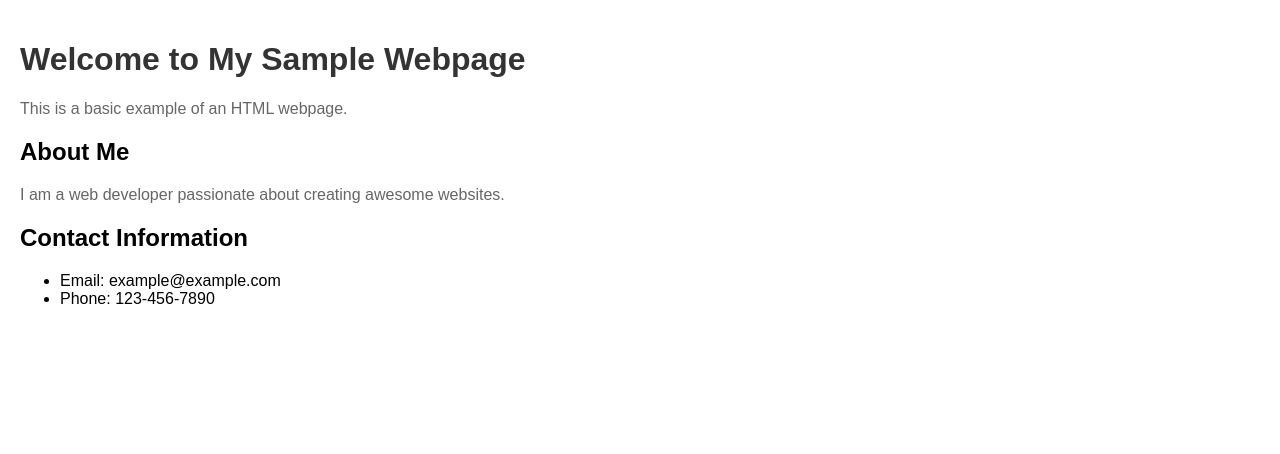
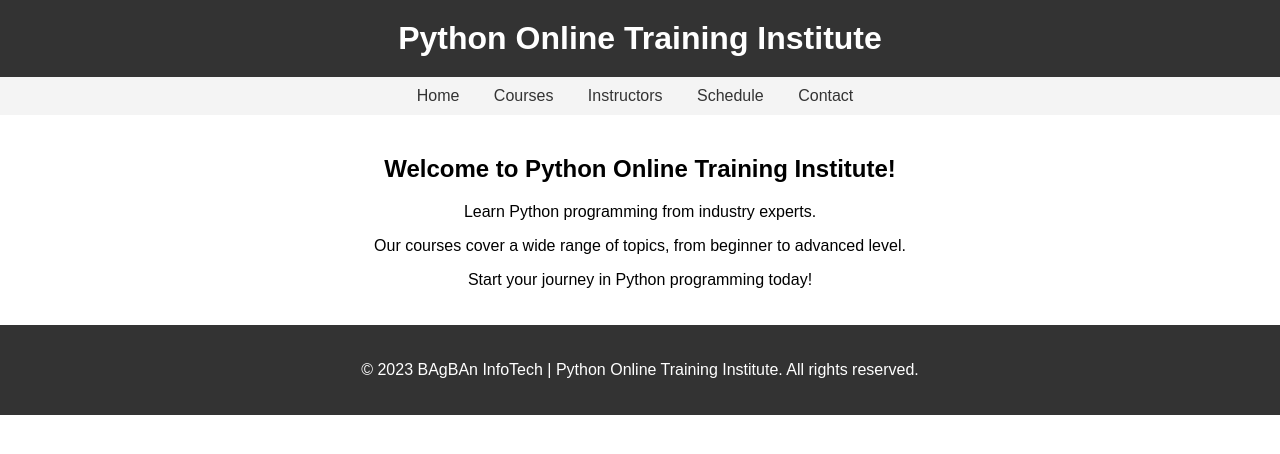
Before and after one commit to BAgBAnInfoTech/BAgBAnInfoTech.github.io, a plain HTML site: page index.html in a window 1280 px wide. Drawn offline with Linux system fonts and the light colour scheme.

Commit message:
Update index.html

```diff
--- a/index.html
+++ b/index.html
@@ -1,37 +1,88 @@
 <!DOCTYPE html>
-<html>
+<html lang="en">
 <head>
-  <title>Sample Webpage</title>
+  <meta charset="UTF-8">
+  <meta name="viewport" content="width=device-width, initial-scale=1.0">
+  <title>BAgBAn InfoTech | Python Online Training Institute</title>
   <style>
+    /* Add your custom CSS styles here */
     body {
       font-family: Arial, sans-serif;
       margin: 0;
+      padding: 0;
+    }
+
+    header {
+      background-color: #333;
+      color: #fff;
       padding: 20px;
+      text-align: center;
     }
 
     h1 {
-      color: #333;
+      margin: 0;
     }
 
-    p {
-      color: #666;
+    nav {
+      background-color: #f4f4f4;
+      padding: 10px;
+      text-align: center;
+    }
+
+    nav ul {
+      list-style-type: none;
+      margin: 0;
+      padding: 0;
+    }
+
+    nav ul li {
+      display: inline-block;
+      margin-right: 10px;
+    }
+
+    nav ul li a {
+      color: #333;
+      text-decoration: none;
+      padding: 5px 10px;
+    }
+
+    section {
+      padding: 20px;
+      text-align: center;
+    }
+
+    footer {
+      background-color: #333;
+      color: #fff;
+      padding: 20px;
+      text-align: center;
     }
   </style>
 </head>
 <body>
-  <h1>Welcome to My Sample Webpage</h1>
+  <header>
+    <h1>Python Online Training Institute</h1>
+  </header>
 
-  <p>This is a basic example of an HTML webpage.</p>
+  <nav>
+    <ul>
+      <li><a href="#">Home</a></li>
+      <li><a href="#">Courses</a></li>
+      <li><a href="#">Instructors</a></li>
+      <li><a href="#">Schedule</a></li>
+      <li><a href="#">Contact</a></li>
+    </ul>
+  </nav>
 
-  <h2>About Me</h2>
+  <section>
+    <h2>Welcome to Python Online Training Institute!</h2>
+    <p>Learn Python programming from industry experts.</p>
+    <p>Our courses cover a wide range of topics, from beginner to advanced level.</p>
+    <p>Start your journey in Python programming today!</p>
+  </section>
 
-  <p>I am a web developer passionate about creating awesome websites.</p>
-
-  <h2>Contact Information</h2>
-
-  <ul>
-    <li>Email: example@example.com</li>
-    <li>Phone: 123-456-7890</li>
-  </ul>
+  <footer>
+    <p>&copy; 2023 BAgBAn InfoTech | Python Online Training Institute. All rights reserved.</p>
+  </footer>
 </body>
 </html>
```
